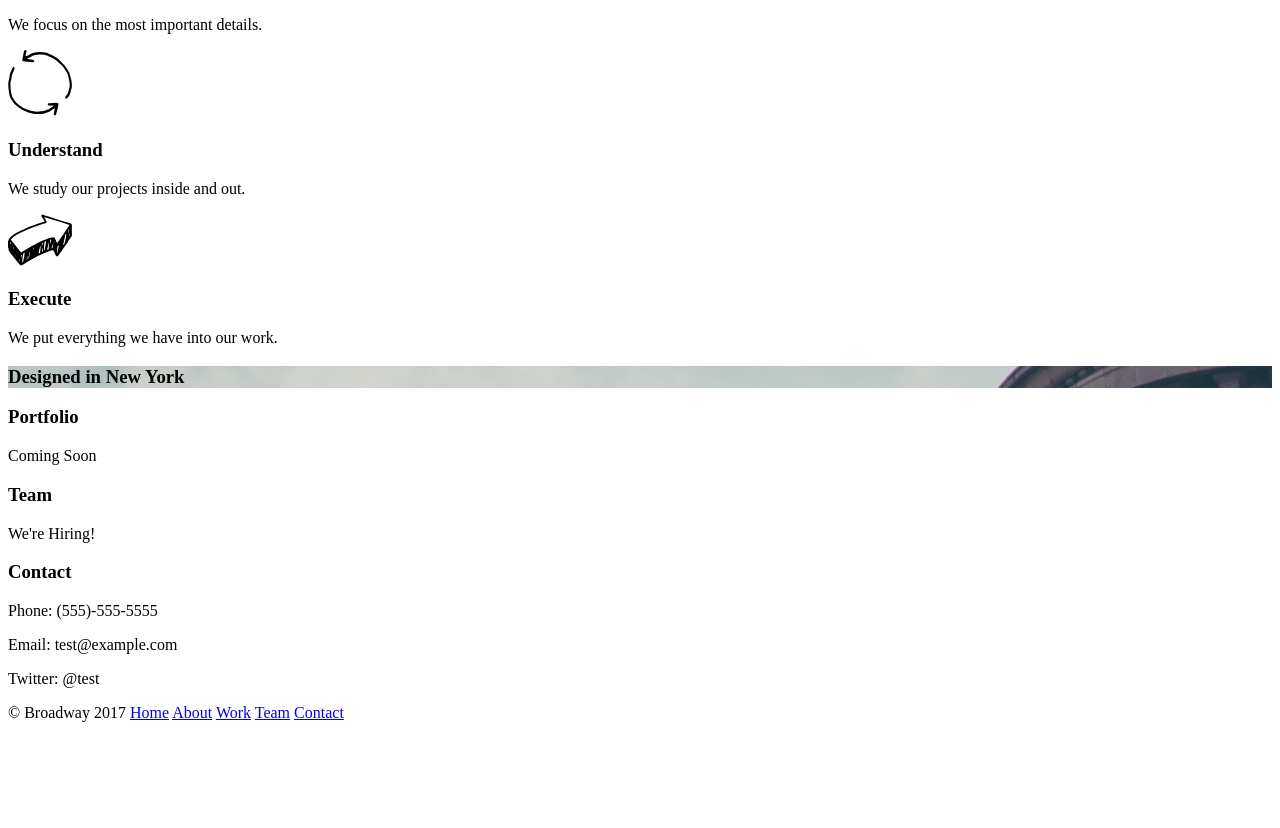
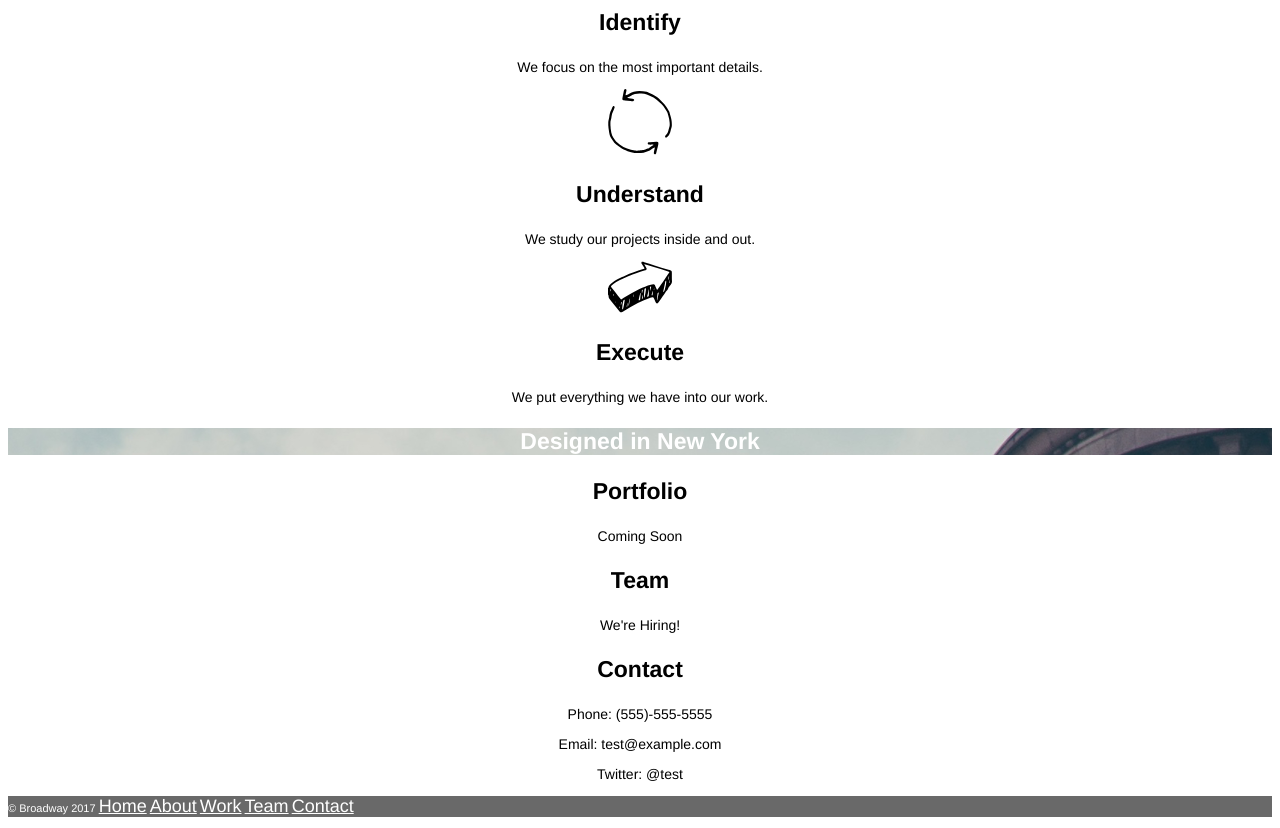
Before and after one commit to neojad/broadway, a plain HTML site: page index.html in a window 1280 px wide. Shown: the part 383-1211 px from the top of the page. Before the commit the page ends 1121 px from the top, so only its background shows below. Drawn offline with Linux system fonts and the light colour scheme.

Commit message:
Style complete

```diff
--- a/index.html
+++ b/index.html
@@ -24,7 +24,9 @@
         <p><img src="./resources/images/execute.svg" /></p>
           <h3>Execute</h3>
           <p>We put everything we have into our work.</p>
-      <h3 class="main">Designed in New York</h3>
+      <div class="main">
+        <h3>Designed in New York</h3>
+      </div>
       <h3 id="work">Portfolio</h3>
         <p>Coming Soon</p>
       <h3 id="team">Team</h3>
@@ -35,7 +37,7 @@
         <p>Twitter: @test</p>
     </div>
     <footer>
-      <p>© Broadway 2017
+      <p id="cr">© Broadway 2017
         <a href="index.html">Home</a>
         <a href="#process">About</a>
         <a href="#work">Work</a>
--- a/resources/css/style.css
+++ b/resources/css/style.css
@@ -1,3 +1,42 @@
+body {
+  font-family: Helvetica;
+  text-align: center;
+}
+
+a {
+  font-size: 18px;
+  color: white;
+}
+
+h2 {
+  font-size: 32px;
+  font-weight: bold;
+}
+
+h3 {
+  font-size: 23px;
+  font-weight: bold;
+}
+
+p {
+  font-size: 14px;
+}
+
+footer {
+  background-color: dimgray;
+  text-align: left;
+}
+
+#cr {
+  font-size:11px;
+  color: white;
+}
+
 .main {
   background-image: url(./../images/the-flatiron-building.png);
+  color: white;
 }
+
+.content {
+  color: black;
+}
```
